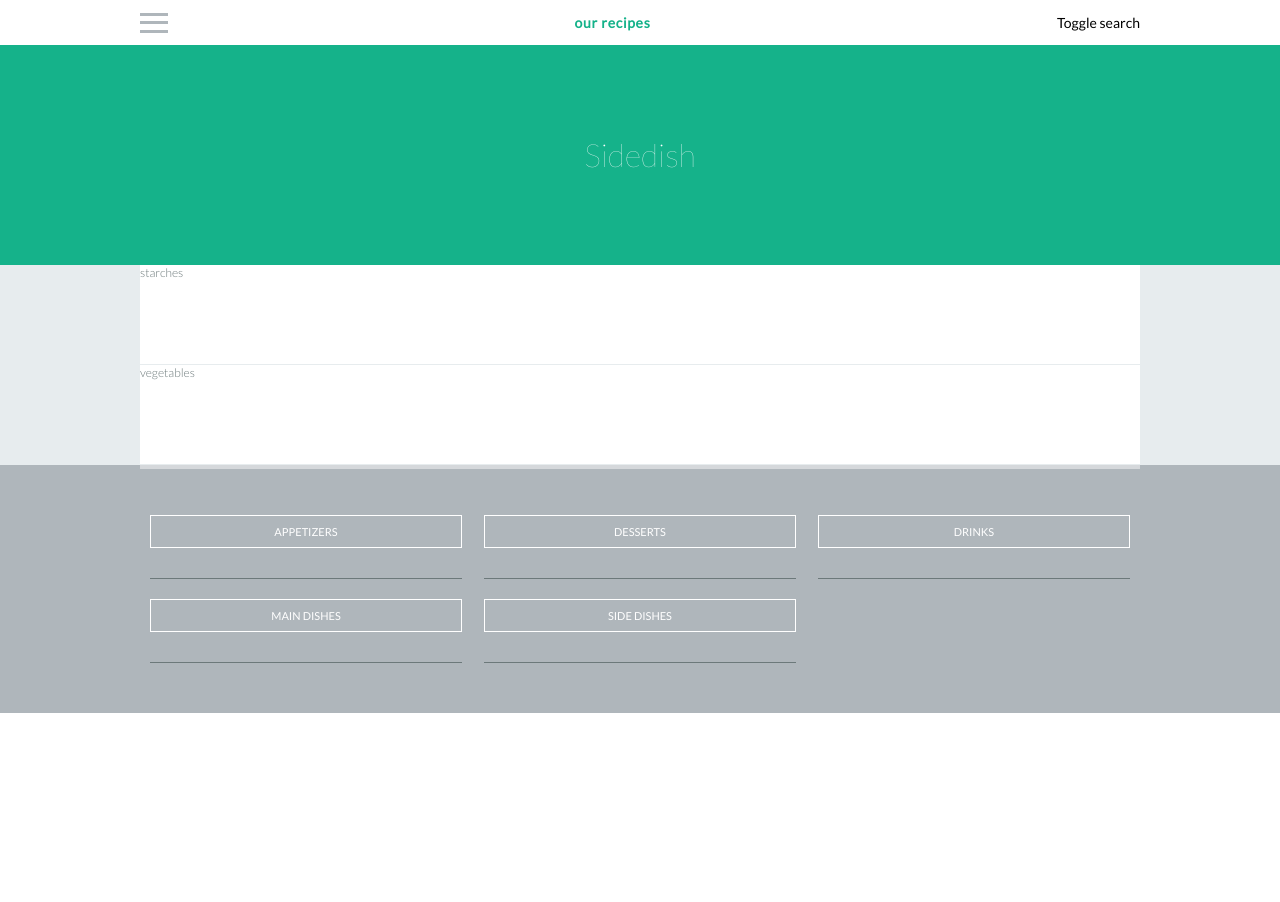
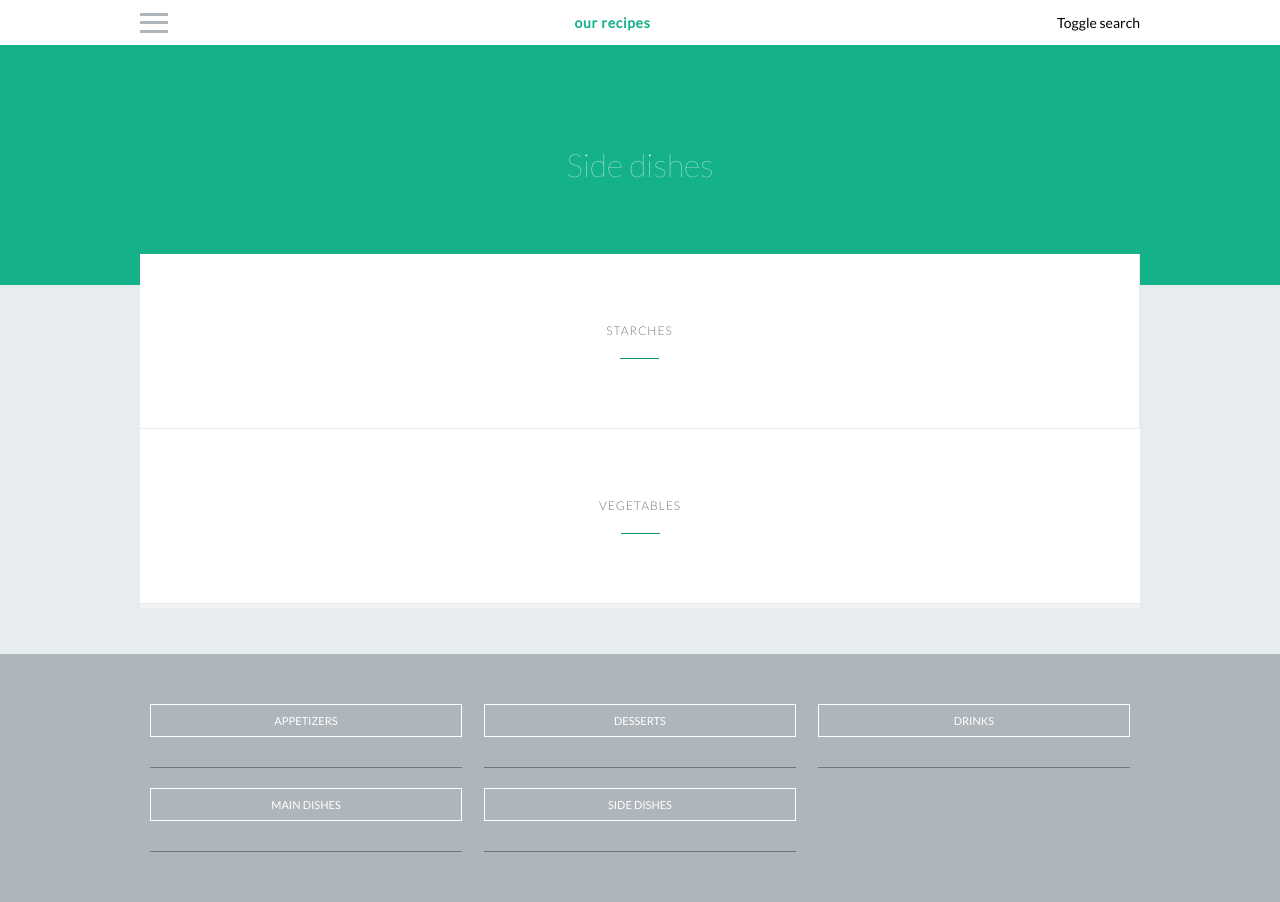
Before and after one commit to nicklemmon/recipes, a Jekyll site: the page built from sidedish.html, in a window 1280 px wide. Built offline with Jekyll 4.4.1, drawn with Linux system fonts in a browser that asks for light colours; some web fonts are replaced.

Commit message:
General - updating subcategory tile stiles

```diff
--- a/_layouts/subcategory-list.html
+++ b/_layouts/subcategory-list.html
@@ -3,20 +3,20 @@ layout: default		# parent layout
 ---
 
 <section class="Hero Hero--secondary">
-	<h2 class="Hero-title Hero-title--h2">{{ page.category | capitalize }}</h2>
+	<h2 class="Hero-title Hero-title--h2">{{ page.link-title | capitalize }}</h2>
 </section> <!-- /.Hero -->
 
-<section class="SubContainer SubContainer--subCategoryNav">
+<section class="SubContainer SubContainer--categoryNav SubContainer--subCategoryNav">
 
 {% for category_hash in site.data.categories %}
 {% assign category = category_hash[1] %}
-	{% if category.shortname == page.category %}
+	{% if category.shortname == page.category %} {%comment%} While looping through categories in the categories data file, if the category matches the pages category, produce a tile with appropriate data from the appropriate subcategories {%endcomment%}
 
 		{% for subcategories in category.subcategories %}
 
-			<a href="{{ site.baseurl }}/{{ category.shortname }}/{{ subcategories.subcategory }}" class="Tile Tile--subCategory u-rippleLink">
-				<p class="Tile-name Tile-name--subCategory">{{ subcategories.subcategory }}</p>
-			</a> <!-- .Tile--subCategory -->
+			<a href="{{ site.baseurl }}/{{ category.shortname }}/{{ subcategories.subcategory }}" class="Tile Tile--category Tile--category Tile--subCategory u-rippleLink">
+				<p class="Tile-name Tile-name--category">{{ subcategories.subcategory }}</p>
+			</a> <!-- .Tile--category -->
 
 		{% endfor %}
 
--- a/_sass/_base.scss
+++ b/_sass/_base.scss
@@ -19,3 +19,10 @@
 		padding-bottom: $spacing--lg*2;
 	}
 }
+
+.SubContainer--subCategoryNav {
+	@media screen and (min-width: $breakpoint--sm) {
+		margin-top: -$spacing--lg;
+		padding-bottom: $spacing--xl;
+	}
+}
--- a/_sass/_utilities.scss
+++ b/_sass/_utilities.scss
@@ -19,12 +19,12 @@
 	text-decoration:none;
 	position:relative;
 	overflow:hidden;
-	@include transition(all $transition--sm linear);
+	@include transition(all $transition--lg linear);
 	z-index:0;
 }
 
 .u-animate--ripple {
-	@include animation(ripple $transition--sm linear);
+	@include animation(ripple $transition--lg linear);
 }
 
 	@include keyframes(ripple) {
--- a/_sass/components/_hero.scss
+++ b/_sass/components/_hero.scss
@@ -14,7 +14,7 @@
 
 .Hero--secondary {
 	@media screen and (min-width: $breakpoint--md) {
-		height: 22em;
+		height: 24em;
 	}
 }
 
--- a/_sass/components/_tiles.scss
+++ b/_sass/components/_tiles.scss
@@ -42,6 +42,14 @@
 	}
 }
 
+.Tile--subCategory {
+	height: 15rem;
+	width: 100%;
+	@media screen and (min-width: $breakpoint--md) {
+		height: 17.5rem;
+	}
+}
+
 .Tile-name--category {
 	&:after {
 		content: "";
```
